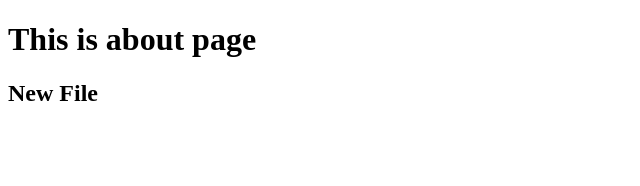
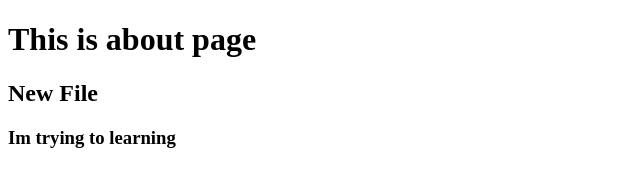
Before and after one commit to Abdullah4021/git-tutorial, a plain HTML site: page about.html in a window 1280 px wide. Shown: the whole page, without its empty margins (0-640 px from the left). Drawn offline with Linux system fonts and the light colour scheme.

Commit message:
final commit

```diff
--- a/about.html
+++ b/about.html
@@ -9,5 +9,6 @@
 <body>
     <h1>This is about page</h1>
     <h2>New File</h2>
+    <h3>Im trying to learning</h3>
 </body>
 </html>
```
